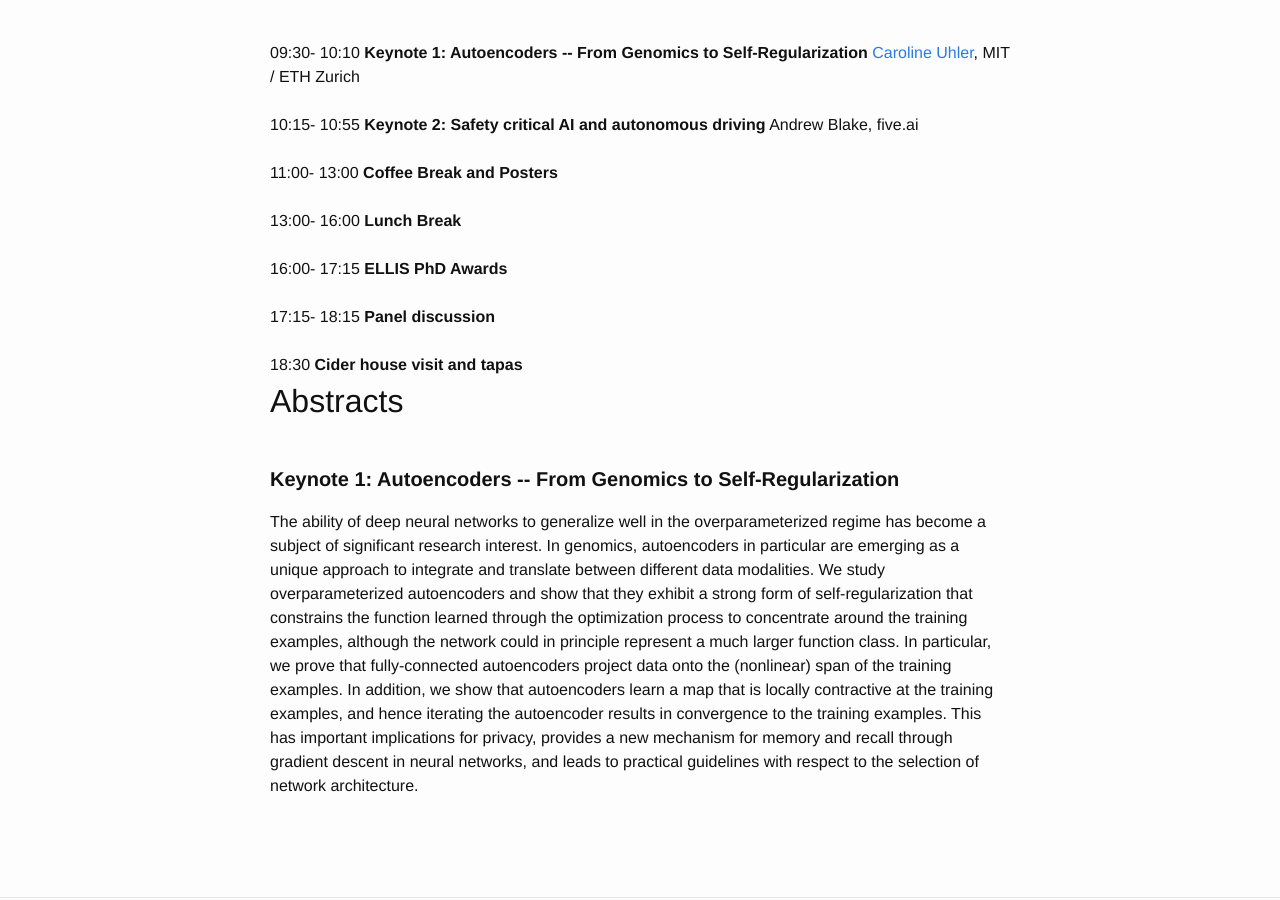
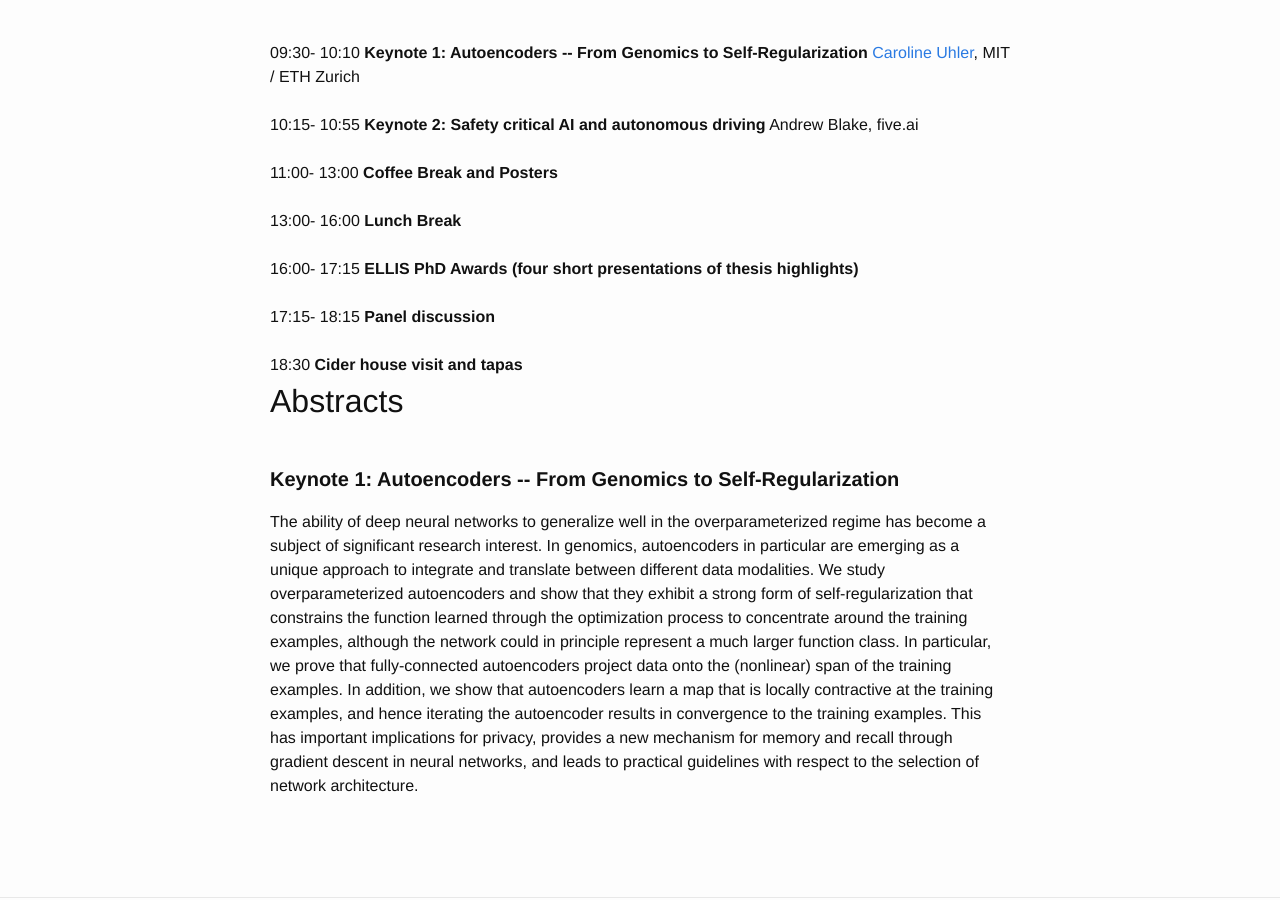
Before and after one commit to dalimeeting/dalimeeting.github.io, a Jekyll site: the page built from _posts/2019-09-04-day-2.md, in a window 1280 px wide and 900 px high, scrolled down 622 px. Built offline with Jekyll 4.4.1, drawn with Linux system fonts in a browser that asks for light colours.

Commit message:
Update 2019-09-04-day-2.md

```diff
--- a/_posts/2019-09-04-day-2.md
+++ b/_posts/2019-09-04-day-2.md
@@ -50,7 +50,7 @@ to the selection of network architecture."
 - title: "Lunch Break"
   start: "13:00"
   end: "16:00"
-- title: "ELLIS PhD Awards"
+- title: "ELLIS PhD Awards (four short presentations of thesis highlights)"
 #  author:
 #  - family: Surname
 #    given: Jimmy
```
